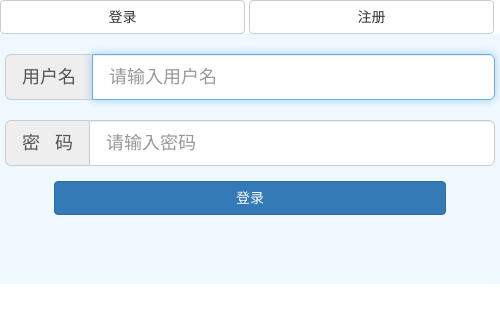
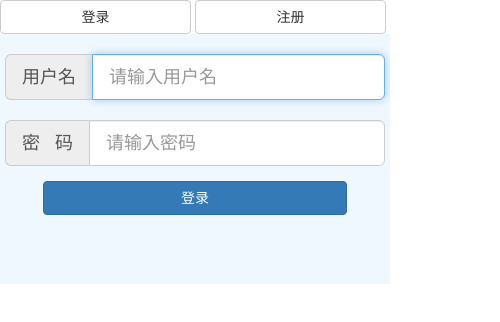
Before and after one commit to wangjiayong/wangjiayong.github.io, a plain HTML site: page index.html in a window 390 px wide. Shown: the whole page, 500 px wide, since content can reach past the window. Drawn offline with Linux system fonts and the light colour scheme.

Commit message:
适配后提交

```diff
--- a/index.html
+++ b/index.html
@@ -3,13 +3,17 @@
 
 <head>
     <meta charset="UTF-8">
-    <meta name="viewport" content="width=device-width, initial-scale=1.0">
     <meta http-equiv="X-UA-Compatible" content="ie=edge">
+    <meta name="viewport"
+          content="width=device-width, user-scalable=no, initial-scale=1.0, maximum-scale=1.0, minimum-scale=1.0">
     <title>Document</title>
     <link rel="stylesheet" href="bootstrap/css/bootstrap.min.css">
     <script src="./vue/vue-2.4.0.js"></script>
     <script src="jquery/jquery.min.js"></script>
     <style>
+        #app{
+            width: 100%;
+        }
         .v-enter,
         .v-leave-to {
             opacity: 0;
@@ -21,6 +25,17 @@
             transition: all .5s ease;
         }
 
+        @media screen and (max-width: 500px){
+            .wc {
+                width: 100%;
+                height: 250px;
+                margin: 0 auto;
+                background-color: aliceblue;
+                padding: 5px;
+                text-align: center;
+            }
+        }
+        @media screen and (min-width: 500px){
             .wc {
                 width: 500px;
                 height: 250px;
@@ -29,11 +44,20 @@
                 padding: 5px;
                 text-align: center;
             }
-
+        }
+        @media screen and (max-width: 500px){
+            .rq {
+                width: 100%;
+                margin: 0 auto;
+            }
+        }
+        @media screen and (min-width: 500px){
             .rq {
                 width: 500px;
                 margin: 0 auto;
             }
+        }
+
 
         .rq a {
             width: 49%;
```
Lines whose indentation alone changed are shown as unchanged.
